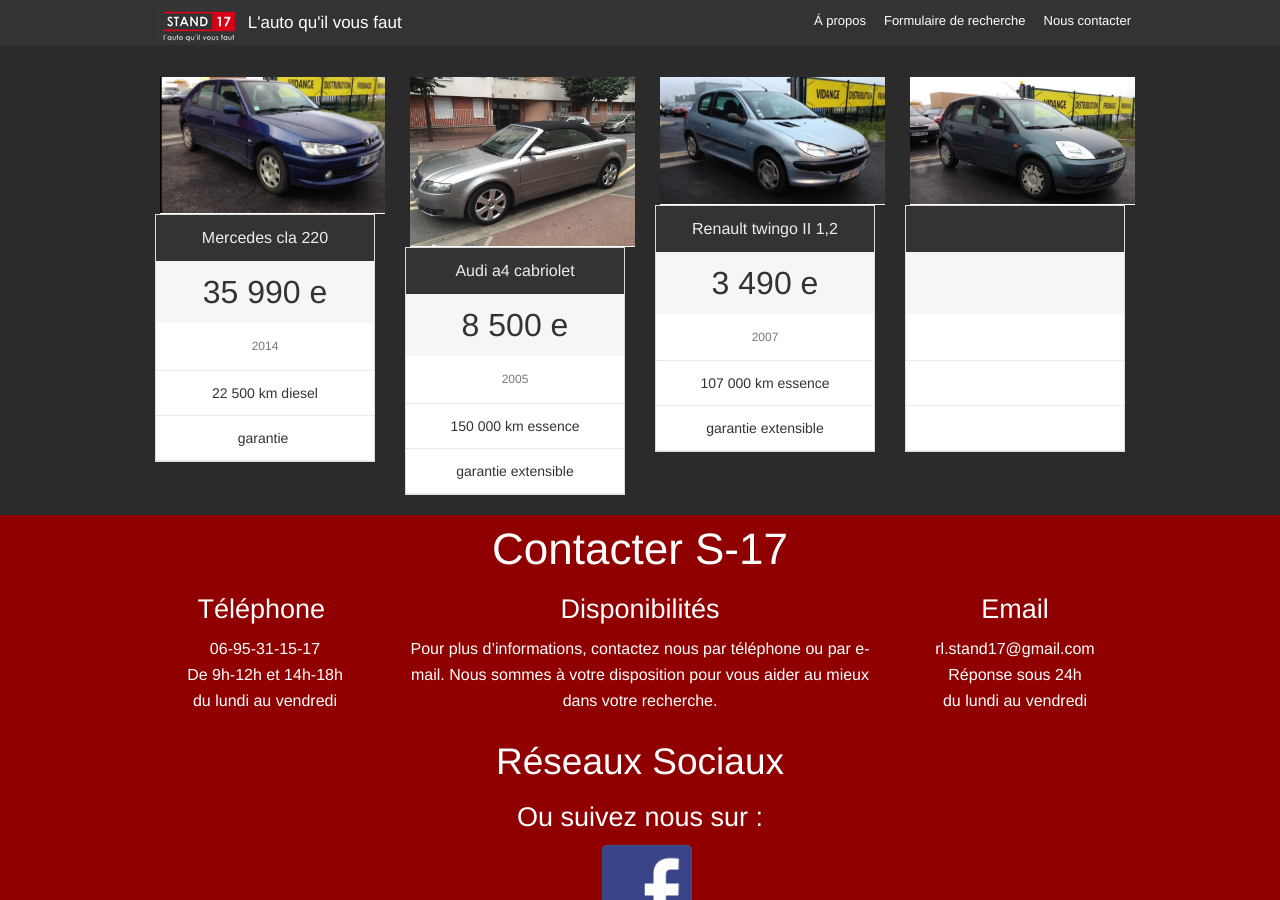
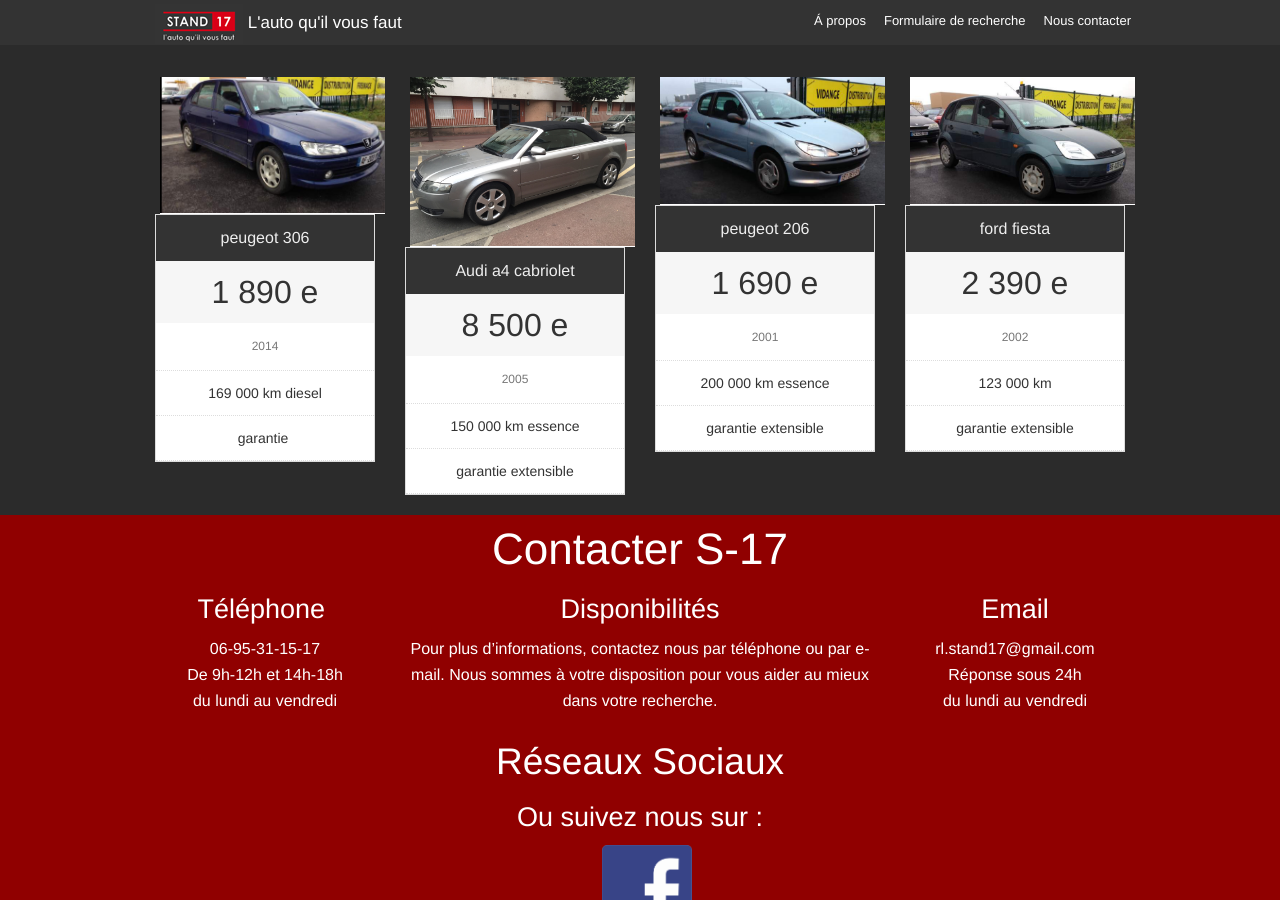
Before and after one commit to Thegeiger/S-17, a Jekyll site: the page built from index.html, in a window 1280 px wide and 900 px high, scrolled down 2154 px. Built offline with Jekyll 4.4.1, drawn with Linux system fonts in a browser that asks for light colours.

Commit message:
Updated '/index.html' via CloudCannon

```diff
--- a/index.html
+++ b/index.html
@@ -478,10 +478,10 @@
                   <li><a href="{{page.achatnormal.bloc1.image4_path}}"><img src="{{page.achatnormal.bloc1.image4_path}}" alt="{{page.achatnormal.bloc1.bloc_voiture}}" /></a></li>
                 </ul>
                 <ul class="pricing-table">
-                  <li class="title editable">Mercedes cla 220</li>
-                  <li class="price editable">35 990 e</li>
+                  <li class="title editable">peugeot 306</li>
+                  <li class="price editable">1 890 e</li>
                   <li class="description editable">2014</li>
-                  <li class="bullet-item editable">22 500 km diesel</li>
+                  <li class="bullet-item editable">169 000 km diesel</li>
                   <li class="bullet-item editable">garantie&nbsp;</li>
                 </ul>
               </div>
@@ -510,10 +510,10 @@
                   <li><a href="{{page.achatnormal.bloc3.image4_path}}"><img src="{{page.achatnormal.bloc3.image4_path}}" alt="{{page.achatnormal.bloc3.bloc_voiture}}" /></a></li>
                 </ul>
                 <ul class="pricing-table">
-                  <li class="title editable">Renault twingo II 1,2</li>
-                  <li class="price editable">3 490 e</li>
-                  <li class="description editable">2007</li>
-                  <li class="bullet-item editable">107 000 km essence</li>
+                  <li class="title editable">peugeot 206</li>
+                  <li class="price editable">1 690 e</li>
+                  <li class="description editable">2001</li>
+                  <li class="bullet-item editable">200 000 km essence</li>
                   <li class="bullet-item editable">garantie extensible</li>
                 </ul>
               </div>
@@ -526,11 +526,11 @@
                   <li><a href="{{page.achatnormal.bloc4.image4_path}}"><img src="{{page.achatnormal.bloc4.image4_path}}" alt="{{page.achatnormal.bloc4.bloc_voiture}}" /></a></li>
                 </ul>
                 <ul class="pricing-table">
-                  <li class="title editable"><br /></li>
-                  <li class="price editable"><br /></li>
-                  <li class="description editable"><br /></li>
-                  <li class="bullet-item editable"><br /></li>
-                  <li class="bullet-item editable"><br /></li>
+                  <li class="title editable">ford fiesta</li>
+                  <li class="price editable">2 390 e</li>
+                  <li class="description editable">2002</li>
+                  <li class="bullet-item editable">123 000 km</li>
+                  <li class="bullet-item editable">garantie extensible</li>
                 </ul>
               </div>
             </div>
```
